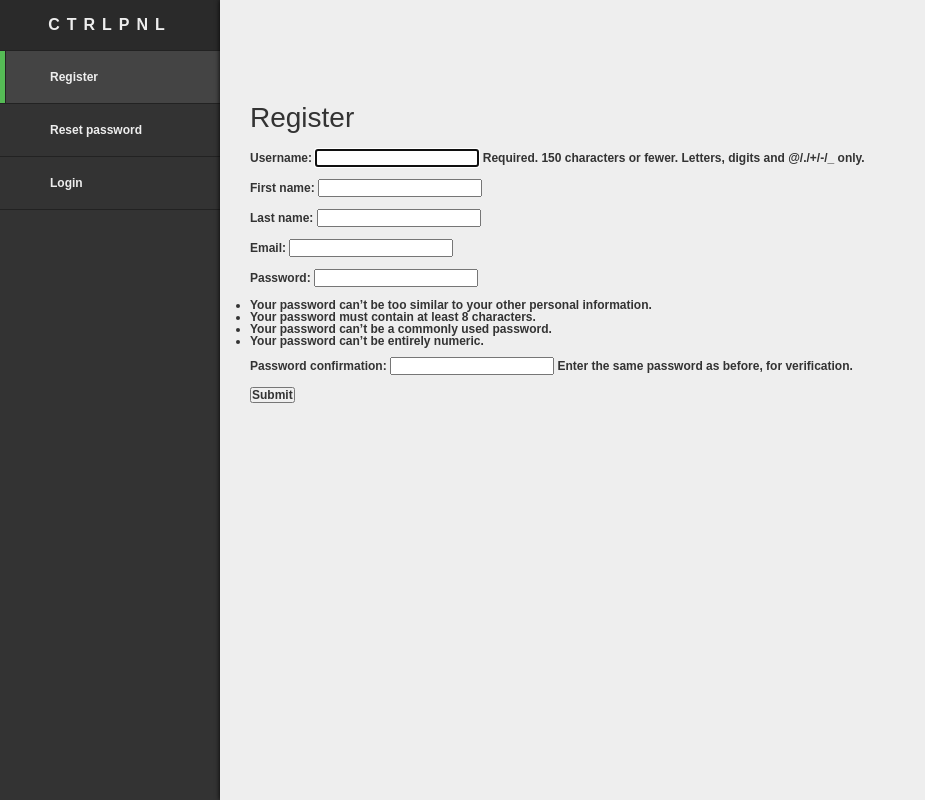
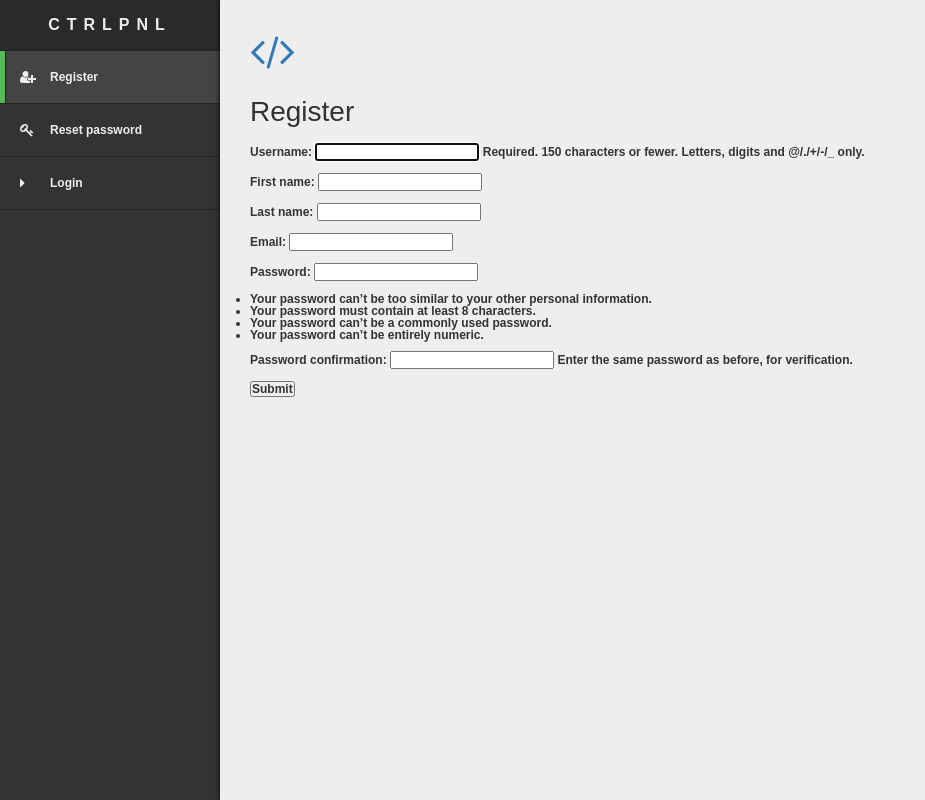
Before and after one commit to pernaess/ctrlpnl, a Django app: page /accounts/register/ in a window 1280 px wide; the page is wider, and only the part inside the window is pictured. Shown: that part, without its empty margins (0-925 px from the left). Run offline with Django 3.2, Linux system fonts and the light colour scheme; some libraries are stand-ins or nearby versions; some web fonts are replaced.

Commit message:
fixed icons(finished)

```diff
--- a/tutorial/accounts/static/style.css
+++ b/tutorial/accounts/static/style.css
@@ -1,6 +1,6 @@
 @import url("https://fonts.googleapis.com/css?family=Open+Sans:400,600");
 @import url("https://fonts.googleapis.com/css?family=Lekton:400,700");
-@import url("https://use.fontawesome.com/releases/v5.0.8/css/all.css");
+@import url("https://maxcdn.bootstrapcdn.com/font-awesome/4.5.0/css/font-awesome.min.css");
 *, *:before, *:after {
   margin: 0;
   padding: 0;
@@ -79,7 +79,7 @@ body {
 }
 
 .nav li a.icon-dash:before{
-  content: '\f3fd';
+  content: '\f121';
 }
 
 .nav li a.icon-services:before{
@@ -100,12 +100,12 @@ body {
 
 
 .nav li a.icon-logout:before{
-  content: '\f2f5';
+  content: '\f0d9';
 }
 
 
 .nav li a.icon-register:before{
-  content: '\f360';
+  content: '\f234';
 }
 
 .nav li a.icon-reset:before{
@@ -113,7 +113,7 @@ body {
 }
 
 .nav li a.icon-login:before{
-  content: '\f2f6';
+  content: '\f0da';
 }
 
 .nav li a:hover {
--- a/tutorial/accounts/templates/base.html
+++ b/tutorial/accounts/templates/base.html
@@ -4,6 +4,7 @@
 	<head>
 		<link rel="stylesheet" href="https://maxcdn.bootstrapcdn.com/bootstrap/3.3.5/css/bootstrap.min.css">
 		<link rel="stylesheet" href="https://cdnjs.cloudflare.com/ajax/libs/animate.css/3.2.3/animate.min.css">
+		<link rel="stylesheet" href="https://maxcdn.bootstrapcdn.com/font-awesome/4.5.0/css/font-awesome.min.css">
 		<link rel="stylesheet" href="{% static 'style.css' %}">
 		<script src="https://cdnjs.cloudflare.com/ajax/libs/jquery/2.1.3/jquery.min.js"></script>
 		<script src="https://maxcdn.bootstrapcdn.com/bootstrap/3.3.5/js/bootstrap.min.js"></script>
```
Also changed, not shown: 3 other files.
